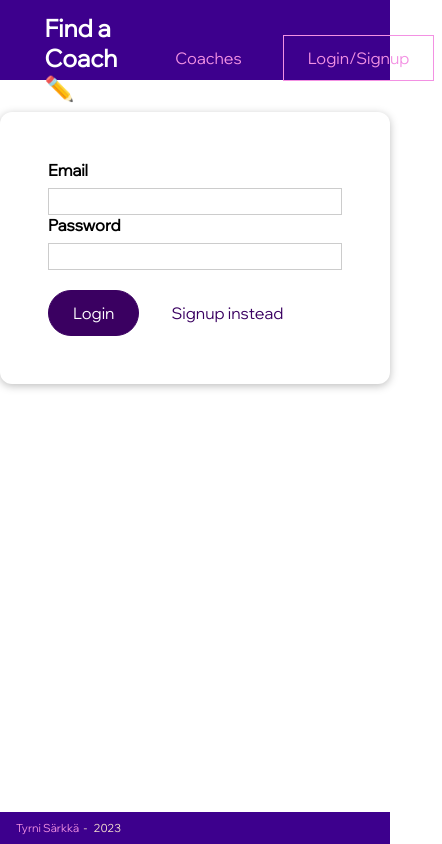
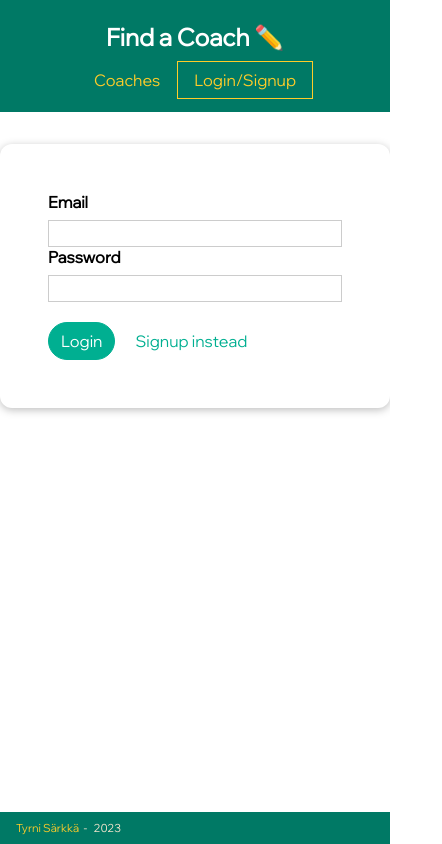
Before and after one commit to TyrniSa/my-coach-finder, a Vue app: page /auth in a window 390 px wide. Shown: the whole page, 442 px wide, since content can reach past the window. Built offline with nearby package versions, Linux system fonts and the light colour scheme; no server answers.

Commit message:
styling, started optimization

```diff
--- a/src/components/coaches/CoachFilter.vue
+++ b/src/components/coaches/CoachFilter.vue
@@ -55,23 +55,6 @@ h2 {
   margin: 0.5rem 0;
 }
 
-/* .filter-option {
-  margin-right: 1rem;
-}
-
-.filter-option label,
-.filter-option input {
-  vertical-align: middle;
-}
-
-.filter-option label {
-  margin-left: 0.25rem;
-}
-
-.filter-option.active label {
-  font-weight: bold;
-} */
-
 .container {
   display: block;
   position: relative;
@@ -105,7 +88,7 @@ h2 {
 }
 
 .container input:checked ~ .checkmark {
-  background-color: #3a0061;
+  background-color: #007965;
 }
 
 .checkmark:after {
--- a/src/components/coaches/CoachForm.vue
+++ b/src/components/coaches/CoachForm.vue
@@ -198,9 +198,9 @@ textarea {
 
 input:focus,
 textarea:focus {
-  background-color: #f0e6fd;
+  background-color: #f6fffd;
   outline: none;
-  border-color: #3d008d;
+  border-color: #007965;
 }
 
 h3 {
@@ -241,7 +241,7 @@ h3 {
 }
 
 .container input:checked ~ .checkmark {
-  background-color: #3a0061;
+  background-color: #007965;
 }
 
 .checkmark:after {
--- a/src/components/nav/TheFooter.vue
+++ b/src/components/nav/TheFooter.vue
@@ -10,7 +10,7 @@ footer {
   height: 2rem;
   position: fixed;
   bottom: 0;
-  background-color: #3d008d;
+  background-color: #007965;
   display: flex;
   padding-left: 1rem;
   align-items: center;
@@ -19,7 +19,7 @@ footer {
 }
 a {
   text-decoration: none;
-  color: #f391e3;
+  color: #FFCC29;
   display: inline-block;
 }
 a:active,
--- a/src/components/nav/TheHeader.vue
+++ b/src/components/nav/TheHeader.vue
@@ -1,7 +1,9 @@
 <template>
   <header>
     <nav>
-      <h1 v-if="isLoggedIn"><RouterLink to="/">Hello {{ this.$store.getters.email }}!</RouterLink></h1>
+      <h1 v-if="isLoggedIn">
+        <RouterLink to="/">Hello {{ this.$store.getters.email }}!</RouterLink>
+      </h1>
       <h1 v-else><RouterLink to="/">Find a Coach ✏️</RouterLink></h1>
       <ul>
         <li>
@@ -24,23 +26,23 @@
 <script>
 export default {
   computed: {
-    isLoggedIn(){
+    isLoggedIn() {
       return this.$store.getters.isAuthenticated;
-    }
+    },
   },
   methods: {
     logout() {
-      this.$store.dispatch('logout');
-    }
+      this.$store.dispatch("logout");
+    },
   },
-}
+};
 </script>
 
 <style scoped>
 header {
   width: 100%;
   height: 5rem;
-  background-color: #3d008d;
+  background-color: #007965;
   display: flex;
   justify-content: center;
   align-items: center;
@@ -48,7 +50,7 @@ header {
 
 header a {
   text-decoration: none;
-  color: #f391e3;
+  color: #FFCC29;
   display: inline-block;
   padding: 0.75rem 1.5rem;
   border: 1px solid transparent;
@@ -57,7 +59,7 @@ header a {
 a:active,
 a:hover,
 a.router-link-active {
-  border: 1px solid #f391e3;
+  border: 1px solid #FFCC29;
 }
 
 h1 {
@@ -95,13 +97,32 @@ header ul {
 li {
   margin: 0 0.5rem;
 }
-.logout{
+.logout {
   background-color: transparent;
 }
 .logout:active,
-.logout:hover{
+.logout:hover {
   background-color: transparent;
   border-radius: 0;
-  border: 1px solid #f391e3;
+  border: 1px solid #FFCC29;
+}
+@media screen and (max-width: 650px) {
+  header {
+    height: 7rem;
+  }
+  header h1 {
+    font-size: 1.5rem;
+  }
+  header nav {
+    width: 100%;
+    flex-direction: column;
+  }
+  header a{
+  padding: 0.5rem 1rem;
+  }
+
+  li {
+    margin: 0;
+  }
 }
 </style>
--- a/src/components/requests/RequestForm.vue
+++ b/src/components/requests/RequestForm.vue
@@ -85,8 +85,8 @@ textarea {
 
 input:focus,
 textarea:focus {
-  border-color: #3d008d;
-  background-color: #faf6ff;
+  border-color: #007965;
+  background-color: #f6fffd;
   outline: none;
 }
 
--- a/src/components/ui/BaseBadge.vue
+++ b/src/components/ui/BaseBadge.vue
@@ -26,17 +26,23 @@ export default {
 }
 
 .frontend {
-  background-color: #3d008d;
+  background-color: #00AF91;
   color: white;
 }
 
 .backend {
-  background-color: #71008d;
+  background-color: #007965;
   color: white;
 }
 
 .career {
-  background-color: #8d006e;
+  background-color: #F58634;
   color: white;
 }
+@media screen and (max-width: 650px) {
+  .badge {
+  padding: 0.25rem 0.75rem;
+  font-size: 0.75rem;
+}
+}
 </style>
--- a/src/components/ui/BaseButton.vue
+++ b/src/components/ui/BaseButton.vue
@@ -33,8 +33,8 @@ a {
   text-decoration: none;
   padding: 0.75rem 1.5rem;
   font: inherit;
-  background-color: #3a0061;
-  border: 1px solid #3a0061;
+  background-color: #00AF91;
+  border: 1px solid #00AF91;
   color: white;
   cursor: pointer;
   border-radius: 30px;
@@ -46,26 +46,32 @@ a:hover,
 a:active,
 button:hover,
 button:active {
-  background-color: #270041;
-  border-color: #270041;
+  background-color: #007965;
+  border-color: #007965;
 }
 
 .flat {
   background-color: transparent;
-  color: #3a0061;
+  color: #00AF91;
   border: none;
 }
 
 .outline {
   background-color: transparent;
-  border-color: #270041;
-  color: #270041;
+  border-color: #007965;
+  color: #007965;
 }
 
 .flat:hover,
 .flat:active,
 .outline:hover,
 .outline:active {
-  background-color: #edd2ff;
+  background-color: #d1ebe6;
+}
+@media screen and (max-width: 650px) {
+  button,
+a {
+  padding: 0.5rem 0.75rem;
+}
 }
 </style>
--- a/src/components/ui/BaseDialog.vue
+++ b/src/components/ui/BaseDialog.vue
@@ -77,7 +77,7 @@ dialog {
 }
 
 header {
-  background-color: #3a0061;
+  background-color: #007965;
   color: white;
   width: 100%;
   padding: 1rem;
--- a/src/components/ui/BaseSpinner.vue
+++ b/src/components/ui/BaseSpinner.vue
@@ -38,7 +38,7 @@
   width: 7px;
   height: 7px;
   border-radius: 50%;
-  background: #3d008d;
+  background: #007965;
   margin: -4px 0 0 -4px;
 }
 .lds-roller div:nth-child(1) {
--- a/src/main.js
+++ b/src/main.js
@@ -1,4 +1,4 @@
-import { createApp } from 'vue'
+import { createApp, defineAsyncComponent } from 'vue'
 
 import App from './App.vue'
 import router from './router';
@@ -8,7 +8,9 @@ import BaseCard from './components/ui/BaseCard';
 import BaseButton from './components/ui/BaseButton';
 import BaseBadge from './components/ui/BaseBadge'
 import BaseSpinner from './components/ui/BaseSpinner'
-import BaseDialog from './components/ui/BaseDialog'
+// import BaseDialog from './components/ui/BaseDialog'
+
+const BaseDialog = defineAsyncComponent(()=> import('./components/ui/BaseDialog'));
 
 const app = createApp(App);
 
--- a/src/pages/auth/UserAuth.vue
+++ b/src/pages/auth/UserAuth.vue
@@ -141,17 +141,17 @@ textarea {
 
 input:focus,
 textarea:focus {
-  border-color: #3d008d;
-  background-color: #faf6ff;
+  border-color: #007965;
+  background-color: #f6fffd;
   outline: none;
 }
 .signup {
-  border-color: #f391e3;
-  background-color: #f391e3;
+  border-color: #ffae00;
+  background-color: #ffae00;
 }
 .signup:hover,
 .signup:active {
-  border-color: #e972d5;
-  background-color: #e972d5;
+  border-color: #FFCC29;
+  background-color: #FFCC29;
 }
 </style>
--- a/src/store/modules/auth.js
+++ b/src/store/modules/auth.js
@@ -5,7 +5,7 @@ let timer;
 export default {
   state() {
     return {
-      email: "",
+      email: null,
       userId: null,
       token: null,
       didAutoLogout: false,
@@ -62,7 +62,7 @@ export default {
       //   const expiresIn = 5000;
       // to test autoLogout in 5sek
       const expirationDate = new Date().getTime() + expiresIn;
-
+      localStorage.setItem("email", responseData.email);
       localStorage.setItem("token", responseData.idToken);
       localStorage.setItem("userId", responseData.localId);
       localStorage.setItem("tokenExpiration", expirationDate);
@@ -80,6 +80,7 @@ export default {
     tryLogin(context) {
       const token = localStorage.getItem("token");
       const userId = localStorage.getItem("userId");
+      const email = localStorage.getItem("email");
       const tokenExpiration = localStorage.getItem("tokenExpiration");
 
       const expiresIn = +tokenExpiration - new Date().getTime();
@@ -96,12 +97,14 @@ export default {
         context.commit("setUser", {
           token: token,
           userId: userId,
+          email: email
         });
       }
     },
     logout(context) {
       localStorage.removeItem("token");
       localStorage.removeItem("userId");
+      localStorage.removeItem("email");
       localStorage.removeItem("tokenExpiration");
 
       clearTimeout(timer);
@@ -109,6 +112,7 @@ export default {
       context.commit("setUser", {
         token: null,
         userId: null,
+        email: null
       });
     },
     autoLogout(context) {
```
Also changed, not shown: 1 other file (tests, documents, lock files or other folders).
